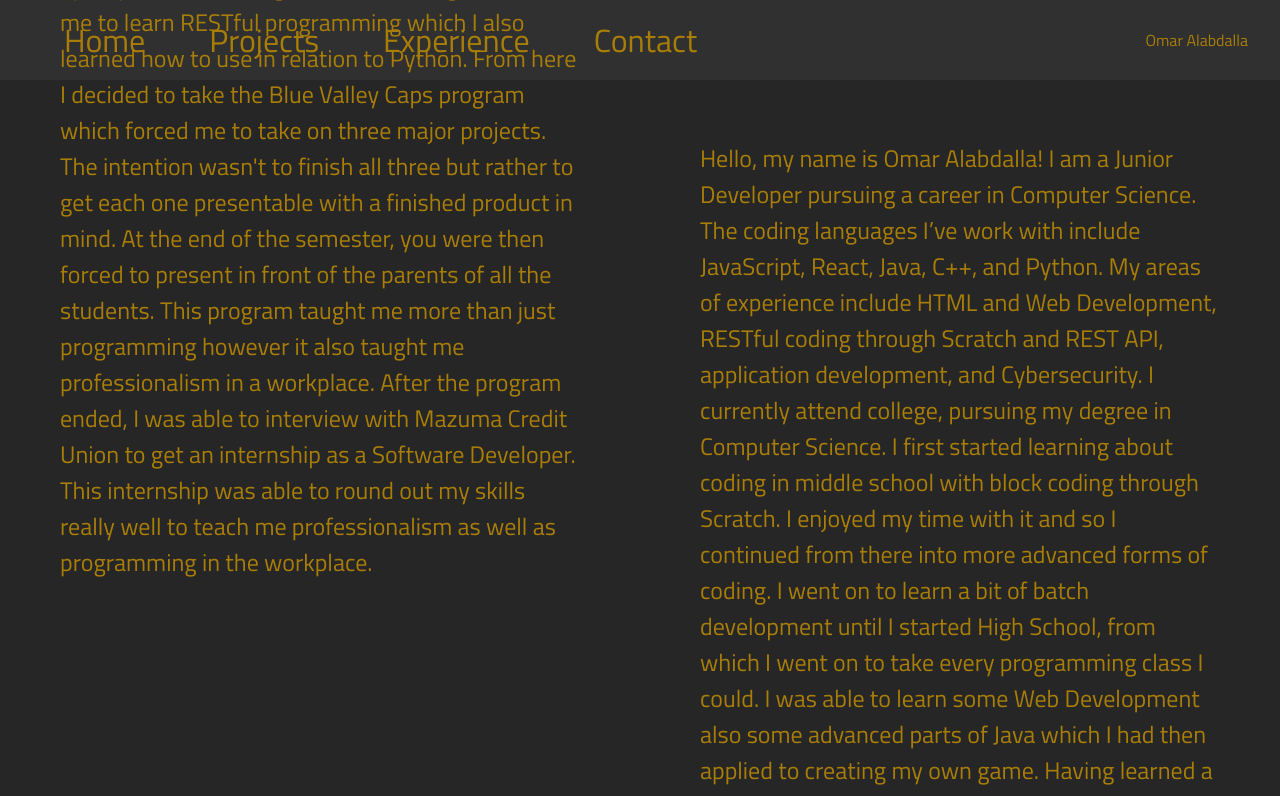
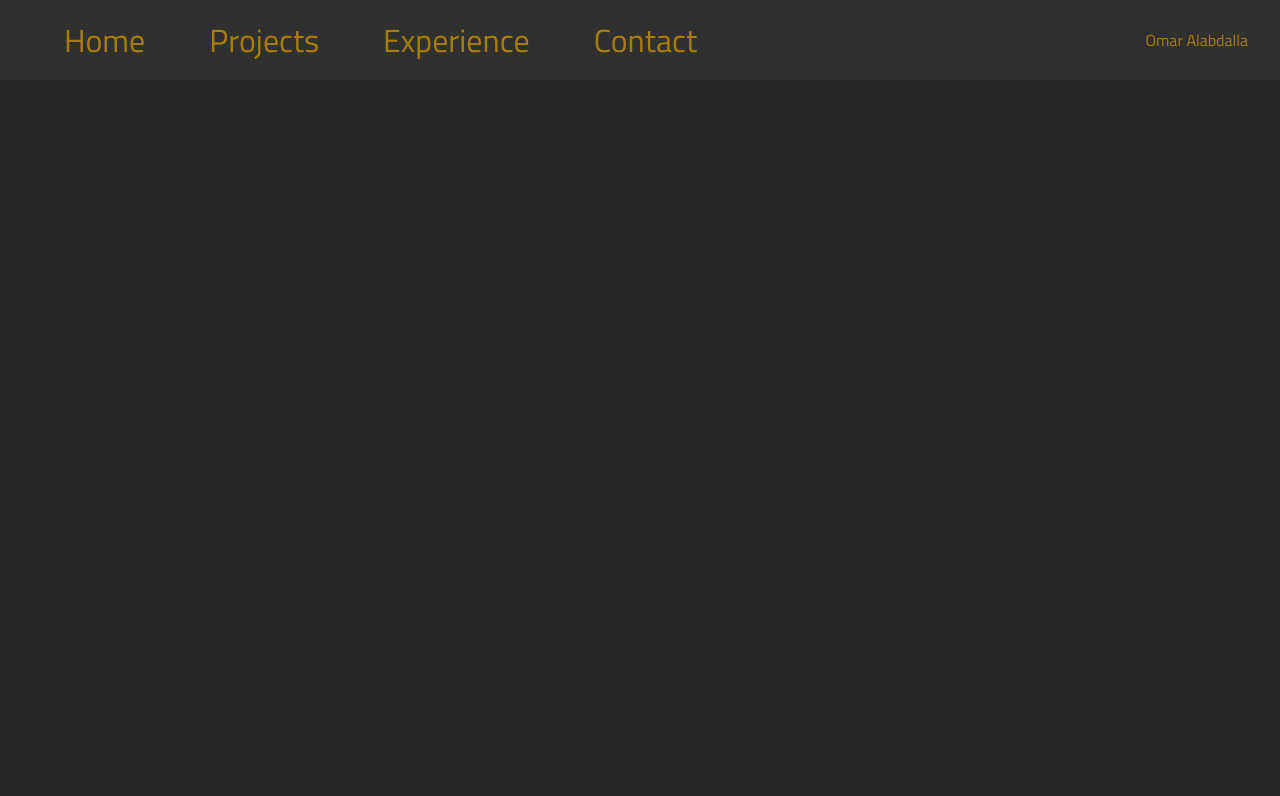
Before and after one commit to Omar-Alabdalla/Portfolio, a React (Create React App) app: page / in a window 1280 px wide. Shown: the top 796 px of the page. Built offline with nearby package versions, Linux system fonts and the light colour scheme.

Commit message:
Added github pages

```diff
--- a/package.json
+++ b/package.json
@@ -7,11 +7,13 @@
     "@testing-library/react": "^13.4.0",
     "@testing-library/user-event": "^13.5.0",
     "bootstrap": "^5.2.2",
+    "gh-pages": "^4.0.0",
     "react": "^18.2.0",
     "react-dom": "^18.2.0",
     "react-icons": "^4.6.0",
     "react-router-dom": "^6.4.2",
     "react-scripts": "^5.0.1",
+    "save-dev": "^0.0.1-security",
     "web-vitals": "^2.1.4"
   },
   "scripts": {
--- a/src/Pages/About.js
+++ b/src/Pages/About.js
@@ -1,9 +1,7 @@
 import React from "react";
 
-class About extends React.Component {
-  render() {
-    return <main></main>;
-  }
+function About() {
+  return <></>;
 }
 
 export default About;
--- a/src/Pages/Home.js
+++ b/src/Pages/Home.js
@@ -1,48 +1,7 @@
 import React from "react";
 
 function Home() {
-  return (
-    <>
-      <p1>
-        Hello, my name is Omar Alabdalla! I am a Junior Developer pursuing a
-        career in Computer Science. The coding languages I’ve work with include
-        JavaScript, React, Java, C++, and Python. My areas of experience include
-        HTML and Web Development, RESTful coding through Scratch and REST API,
-        application development, and Cybersecurity. I currently attend college,
-        pursuing my degree in Computer Science. I first started learning about
-        coding in middle school with block coding through Scratch. I enjoyed my
-        time with it and so I continued from there into more advanced forms of
-        coding. I went on to learn a bit of batch development until I started
-        High School, from which I went on to take every programming class I
-        could. I was able to learn some Web Development also some advanced parts
-        of Java which I had then applied to creating my own game. Having learned
-        a lot up to senior year I was eager to learn more so I went on to start
-        my next major project. After intense brainstorming of ideas for a
-        befitting project I came to one conclusion, a Discord Bot.
-      </p1>
-      <p2>
-        I began with no prior knowledge of coding outside of basic html
-        programming and Java development. However, this was the part that
-        excited me the most since it was a whole new type of programming. I
-        didn't have any specific due date nor any features I had to add all I
-        had to do was make the bot. After asking a few friends what I should add
-        to the bot I decided to add a feature to search weather in any zip code.
-        At first, I thought this would be a simple mater but instead it ended up
-        required a lot of high-level knowledge. This led me to learn RESTful
-        programming which I also learned how to use in relation to Python. From
-        here I decided to take the Blue Valley Caps program which forced me to
-        take on three major projects. The intention wasn't to finish all three
-        but rather to get each one presentable with a finished product in mind.
-        At the end of the semester, you were then forced to present in front of
-        the parents of all the students. This program taught me more than just
-        programming however it also taught me professionalism in a workplace.
-        After the program ended, I was able to interview with Mazuma Credit
-        Union to get an internship as a Software Developer. This internship was
-        able to round out my skills really well to teach me professionalism as
-        well as programming in the workplace.
-      </p2>
-    </>
-  );
+  return <></>;
 }
 
 export default Home;
```
Also changed, not shown: 1 other file (tests, documents, lock files or other folders).
